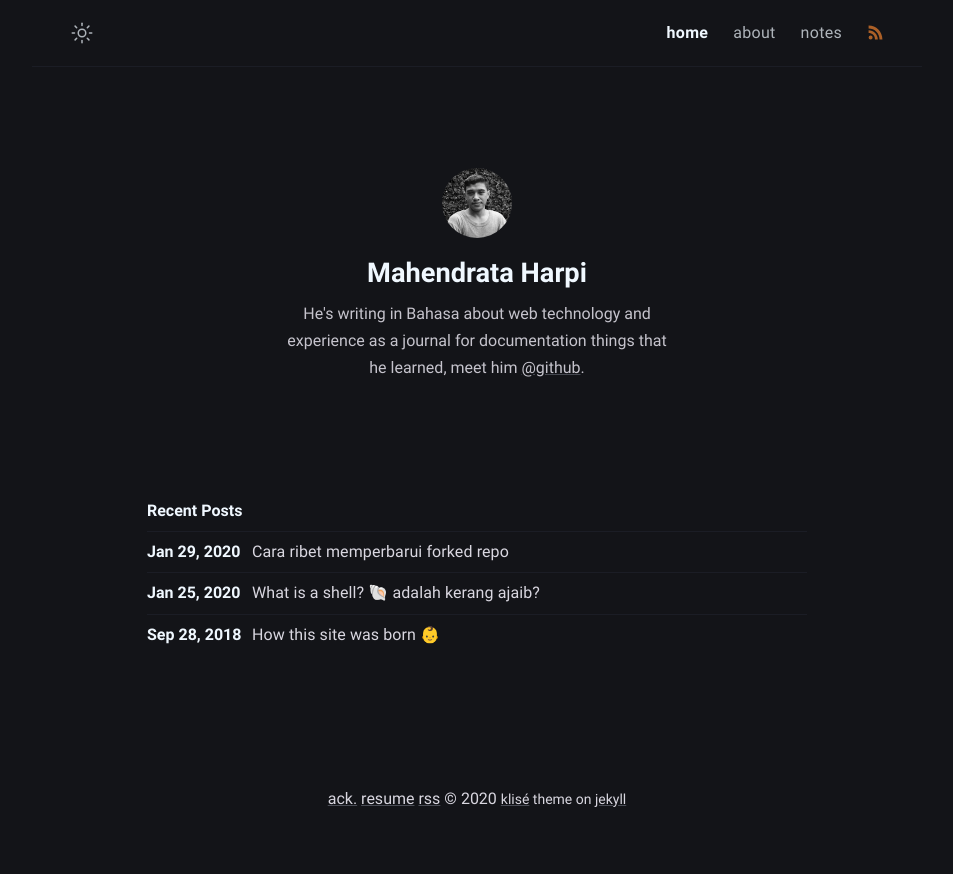
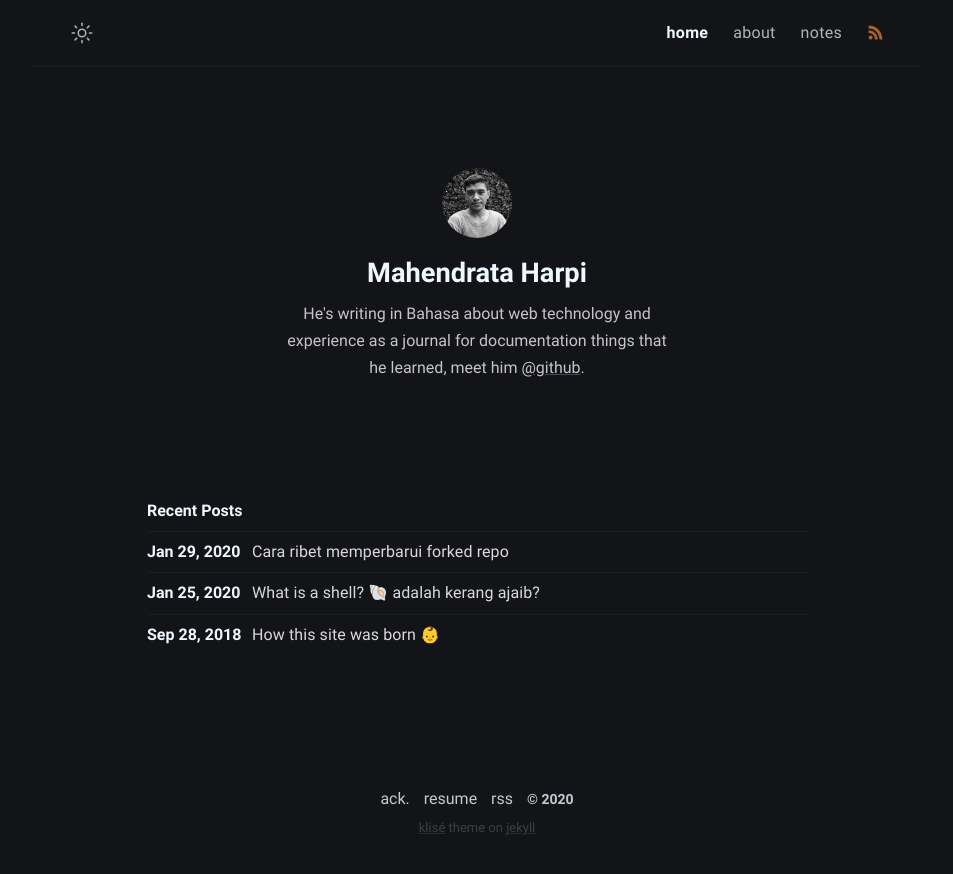
Before and after one commit to piharpi/piharpi.com, a Jekyll site: the page built from index.md, in a window 1280 px wide. Shown: the top 874 px of the page, without its empty margins (163-1116 px from the left). Built offline with Jekyll 4.4.1, drawn with Linux system fonts in a browser that asks for light colours.

Commit message:
:page_facing_up: copyright

```diff
--- a/_sass/bangsring/_dark.scss
+++ b/_sass/bangsring/_dark.scss
@@ -185,6 +185,20 @@ body[data-theme="dark"] {
     }
   }
 
+  // Footer
+  .footer {
+    span.footer_item {
+      color: $dark-white;
+    }
+    a.footer_item:not(:last-child) {
+      color: $dark-white;
+    }
+    .footer_theme-copyright {
+      color: $dark-gray;
+      opacity: 0.4;
+    }
+  }
+
   // 404 Page
   .wrapper.not-found {
     .title {
--- a/_sass/bangsring/_layout.scss
+++ b/_sass/bangsring/_layout.scss
@@ -267,9 +267,31 @@
   @include media-query($on-mobile) {
     margin-top: 3em;
   }
+  span.footer_item {
+    color: $black;
+    opacity: 0.8;
+    font-weight: $bold-weight;
+    font-size: $small-font-size;
+  }
+  a.footer_item {
+    color: $black;
+    opacity: 0.8;
+    text-decoration: none;
 
-  b:not(:last-child) {
-    color: $black;
+    &:not(:last-child) {
+      margin-right: 10px;
+      &:hover {
+        opacity: 1;
+      }
+    }
+  }
+
+  .footer_theme-copyright {
+    font-size: $small-font-size - 1;
+    margin-top: 3px;
+    display: block;
+    color: $gray;
+    opacity: 0.8;
   }
 }
 
```
